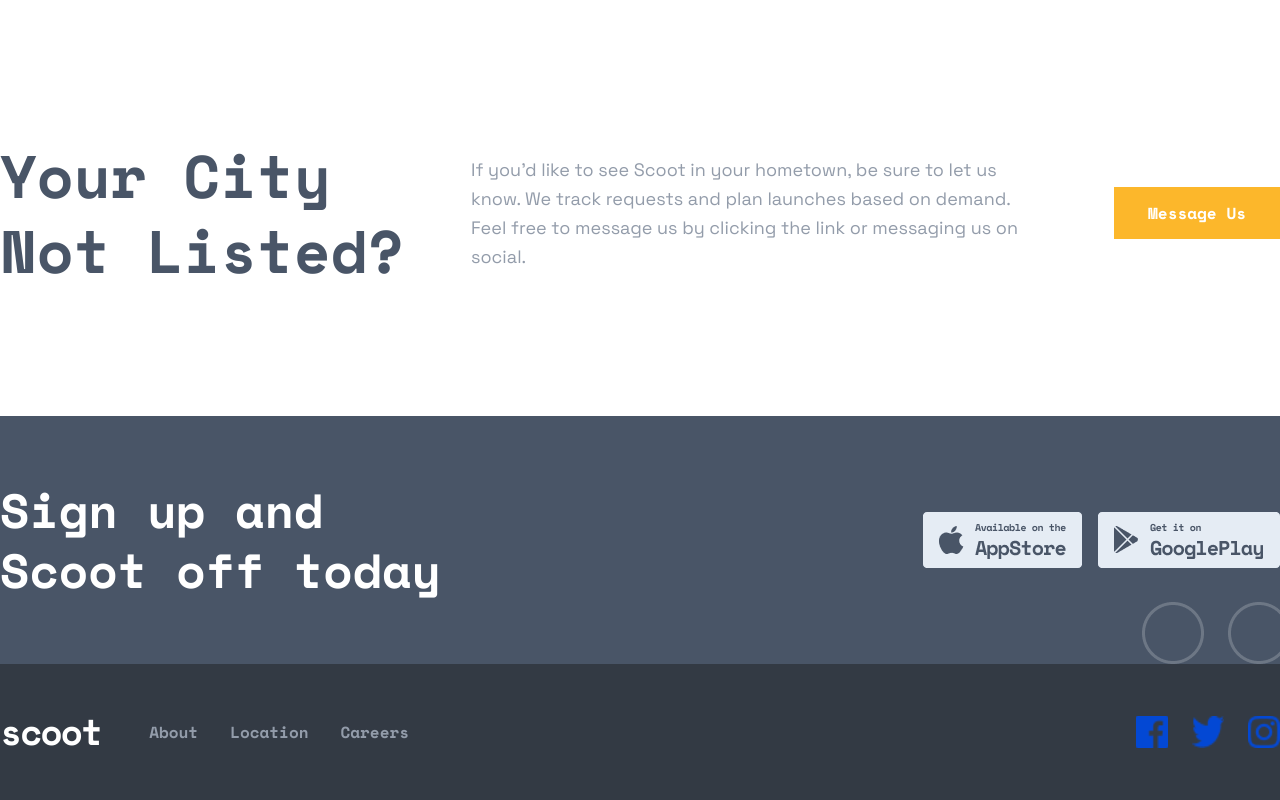
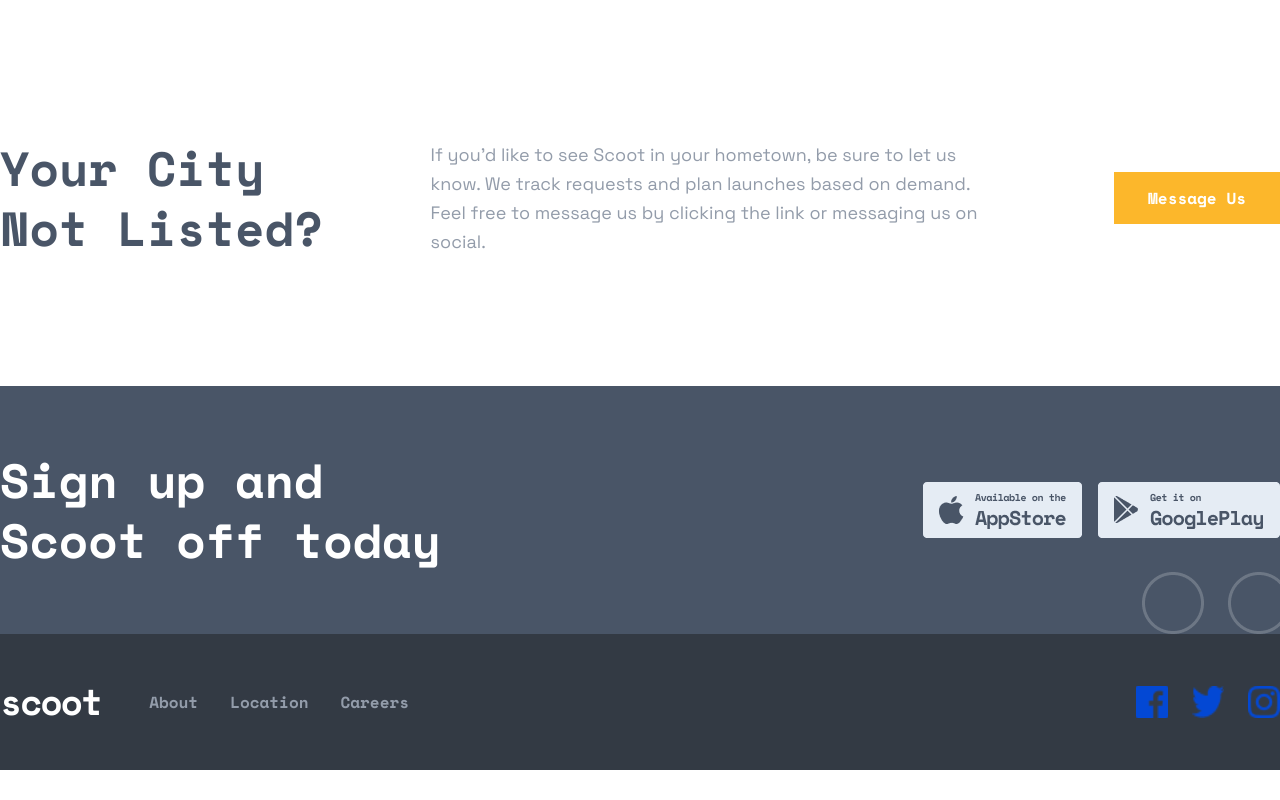
Before and after one commit to 0xSaifX/scooter-commerce, a React (Vite) app in the folder scoot-app/: page /location in a window 1280 px wide. Shown: the part 1258-2058 px from the top of the page. After the commit the page ends 2028 px from the top, so only its background shows below. Built offline with nearby package versions, Linux system fonts and the light colour scheme.

Commit message:
auto-commit

```diff
--- a/scoot-app/src/components/Location.jsx
+++ b/scoot-app/src/components/Location.jsx
@@ -17,7 +17,7 @@
       {/* CTA Section */}
       <div className="container mx-auto px-0 py-12 md:py-20 mb-12">
         <div className="flex flex-col md:flex-row items-center justify-between gap-8 text-center md:text-left">
-          <h2 className="text-2xl md:text-4xl lg:text-5xl xl:text-6xl font-bold text-scoot-dark leading-tight max-w-md font-mono">Your City <br /> Not Listed?</h2>
+          <h2 className="text-2xl md:text-3xl lg:text-4xl xl:text-5xl font-bold text-scoot-dark leading-tight max-w-md font-mono">Your City <br /> Not Listed?</h2>
           <p className="text-scoot-grey leading-relaxed max-w-xl text-sm md:text-base lg:text-lg">
             If you'd like to see Scoot in your hometown, be sure to let us know. We track requests and plan launches based on demand. Feel free to message us by clicking the link or messaging us on social.
           </p>
```
